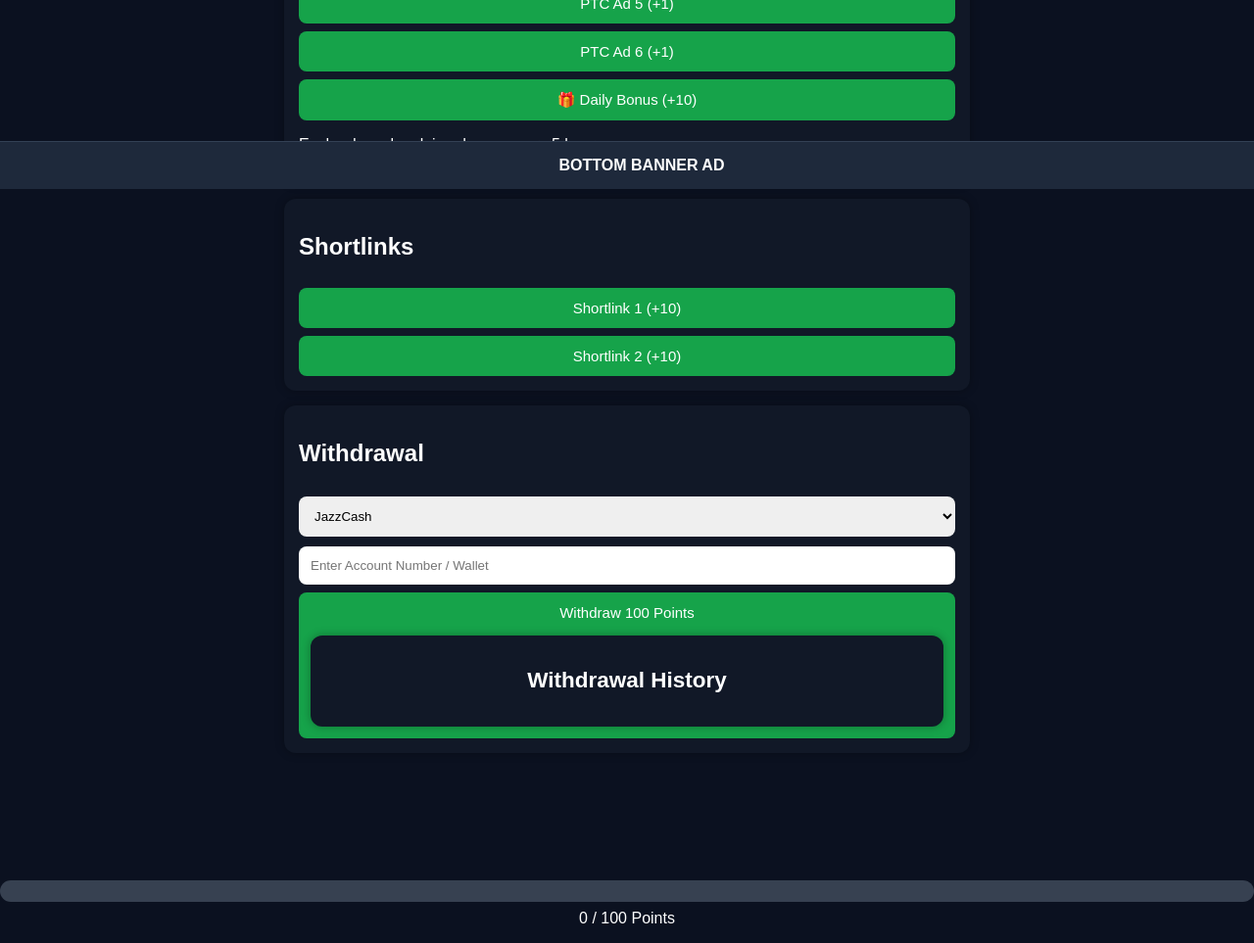
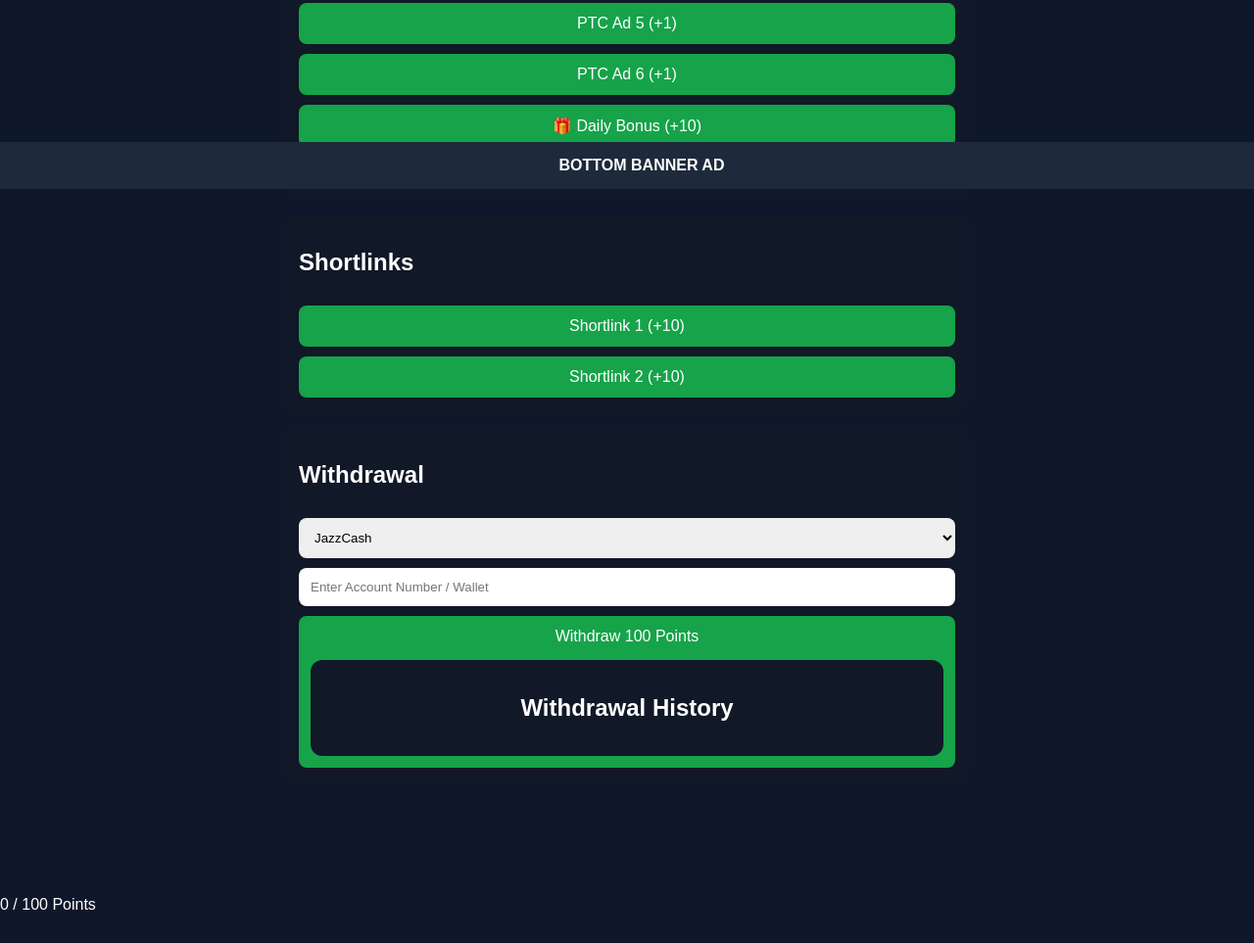
Before and after one commit to askanicash/askani-rewards, a plain HTML site: page index.html in a window 1280 px wide. Shown: the part 607-1570 px from the top of the page at 98% size. Drawn offline with Linux system fonts and the light colour scheme.

Commit message:
Refactor CSS styles for consistency and clarity

```diff
--- a/style.css
+++ b/style.css
@@ -1,21 +1,20 @@
 body{
     margin:0;
     padding:0;
-background:#0b1120;
+    background:#0f172a;
     font-family:Arial,sans-serif;
     color:white;
 }
 
 .container{
-width:92%;
+    width:90%;
     max-width:700px;
     margin:auto;
-padding-bottom:120px;
+    padding-bottom:100px;
 }
 
 h1{
     text-align:center;
-margin-top:15px;
 }
 
 .card{
@@ -23,19 +22,17 @@
     padding:15px;
     margin-top:15px;
     border-radius:12px;
-box-shadow:0 0 10px rgba(0,0,0,0.3);
 }
 
 button{
     width:100%;
     padding:12px;
-margin-top:8px;
+    margin-top:10px;
     border:none;
     border-radius:8px;
     background:#16a34a;
     color:white;
-font-size:15px;
-cursor:pointer;
+    font-size:16px;
 }
 
 button:hover{
@@ -47,8 +44,8 @@
     width:100%;
     padding:12px;
     margin-top:10px;
+    border-radius:8px;
     border:none;
-border-radius:8px;
     box-sizing:border-box;
 }
 
@@ -57,7 +54,6 @@
     text-align:center;
     padding:15px;
     font-weight:bold;
-border-bottom:1px solid #334155;
 }
 
 .bottom-banner{
@@ -68,36 +64,11 @@
     background:#1e293b;
     text-align:center;
     padding:15px;
-border-top:1px solid #334155;
     font-weight:bold;
 }
 
-.progress-box{
-width:100%;
-height:22px;
-background:#374151;
-border-radius:20px;
-overflow:hidden;
+.note{
     margin-top:10px;
+    font-size:14px;
+    color:#cbd5e1;
 }
-
-#progress-bar{
-width:0%;
-height:100%;
-background:#22c55e;
-transition:0.5s;
-}
-
-#progress-text{
-text-align:center;
-margin-top:8px;
-}
-
-#history{
-padding-left:20px;
-}
-
-#history li{
-margin-bottom:8px;
-color:#d1d5db;
-}
```
Lines whose indentation alone changed are shown as unchanged.
